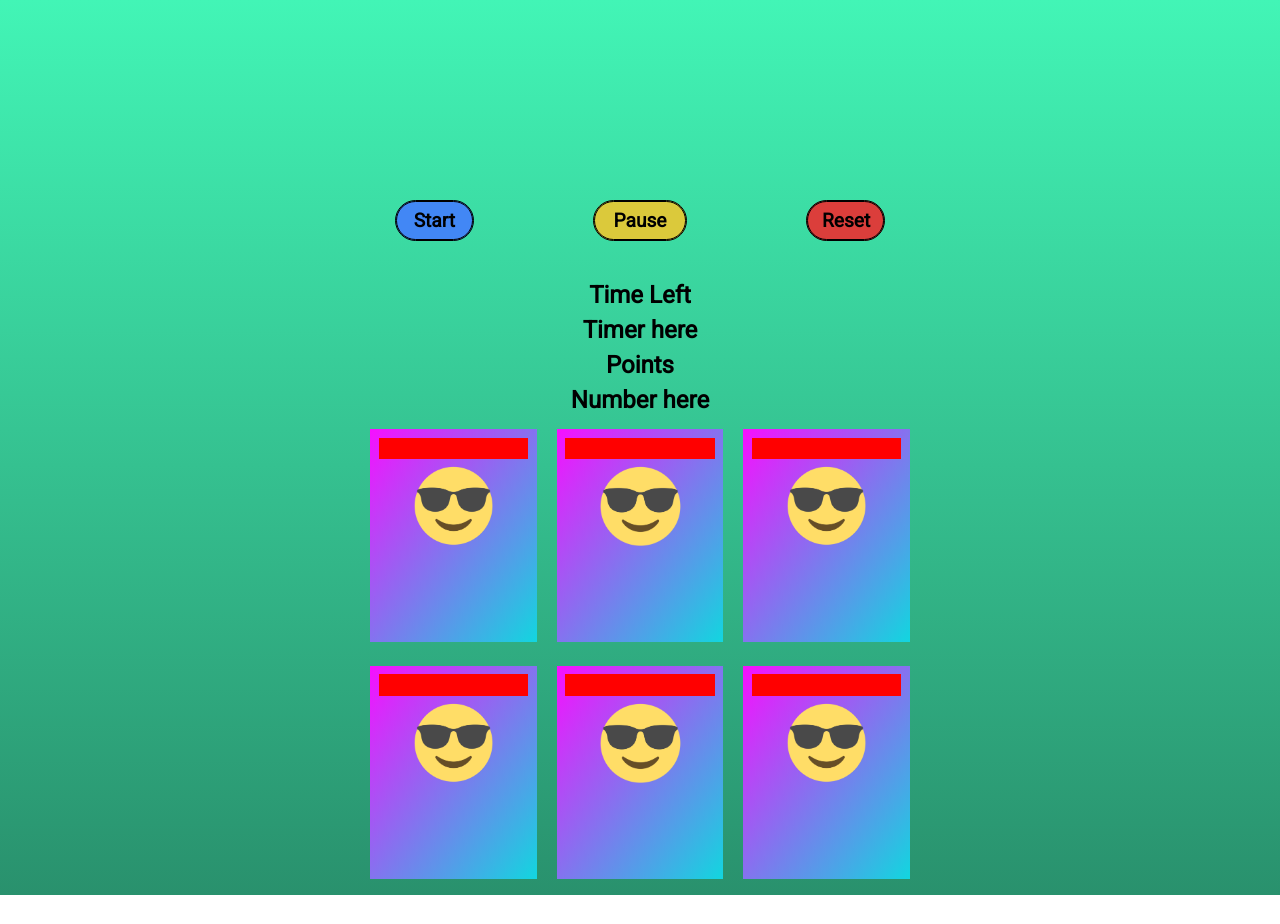
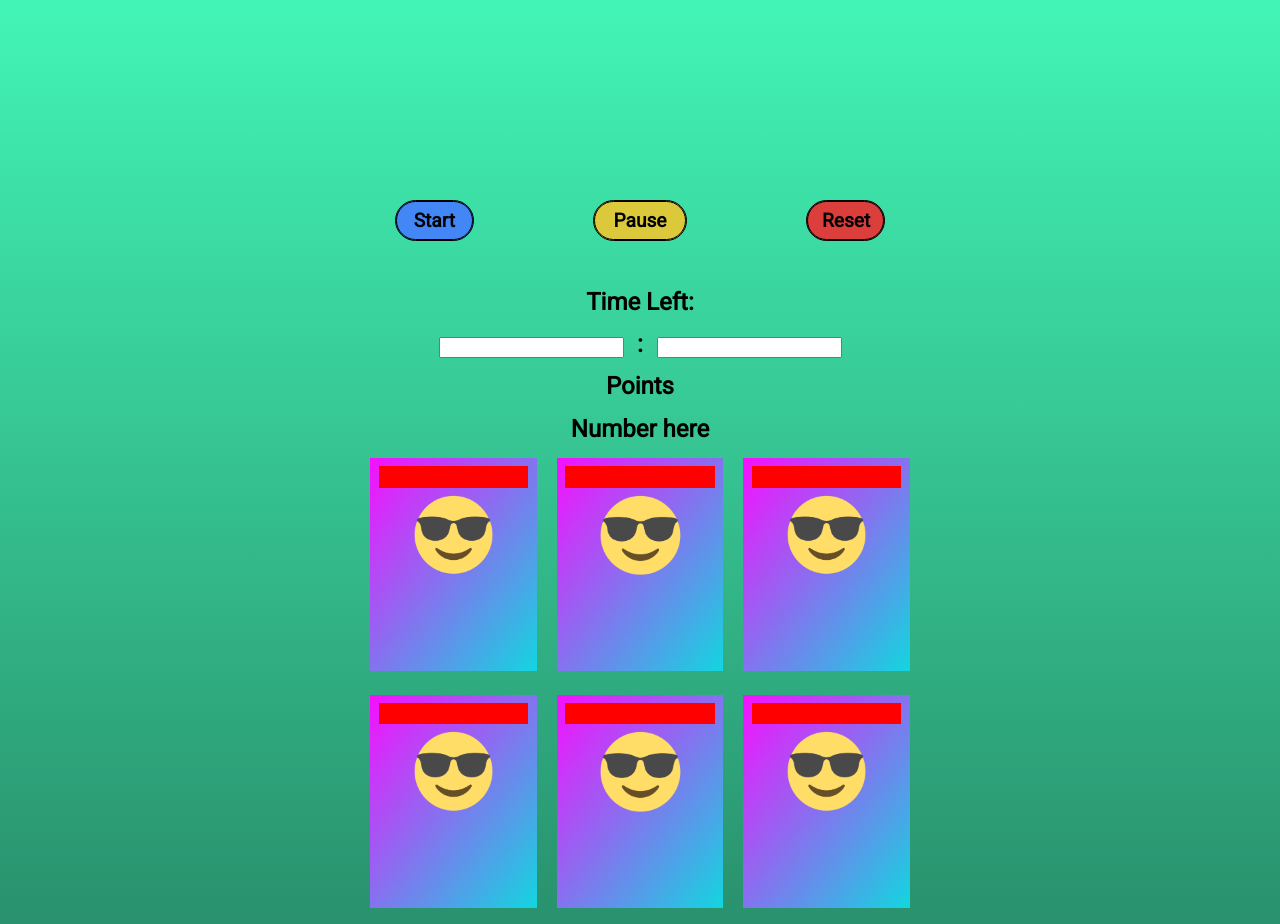
Before and after one commit to gknorman/cti-fall-hackathon2020, a plain HTML site: page index.html in a window 1280 px wide. Before the commit the page ends 895 px from the top, so only its background shows below. Drawn offline with Linux system fonts and the light colour scheme.

Commit message:
Add files via upload

```diff
--- a/index.css
+++ b/index.css
@@ -13,6 +13,7 @@ h2 {
 	margin-inline-start: 0.4em;
 	margin-inline-end: 0.4em;
 	font-family: 'Roboto', sans-serif;
+	display: inline-block;
 }
 
 button {
--- a/index.html
+++ b/index.html
@@ -30,11 +30,16 @@
 
 			</div>
 			<div id = "timer_num">
-				<div id = "timer_head">
+<!-- 				<div id = "timer_head">
 					<h2>Time Left</h2>
-				</div>
+				</div> -->
 				<div id = "timer">
-					<h2>Timer here</h2>
+					<form>
+						<label for="time"><h2>Time Left:</h2></label><br>
+ 						<input type="text" id="time_min" name="time_min">
+ 						<h2>:</h2>
+ 						<input type="text" id="time_sec" name="time_sec">
+					</form>
 				</div>
 			</div>
 			<div id = "points">
```
